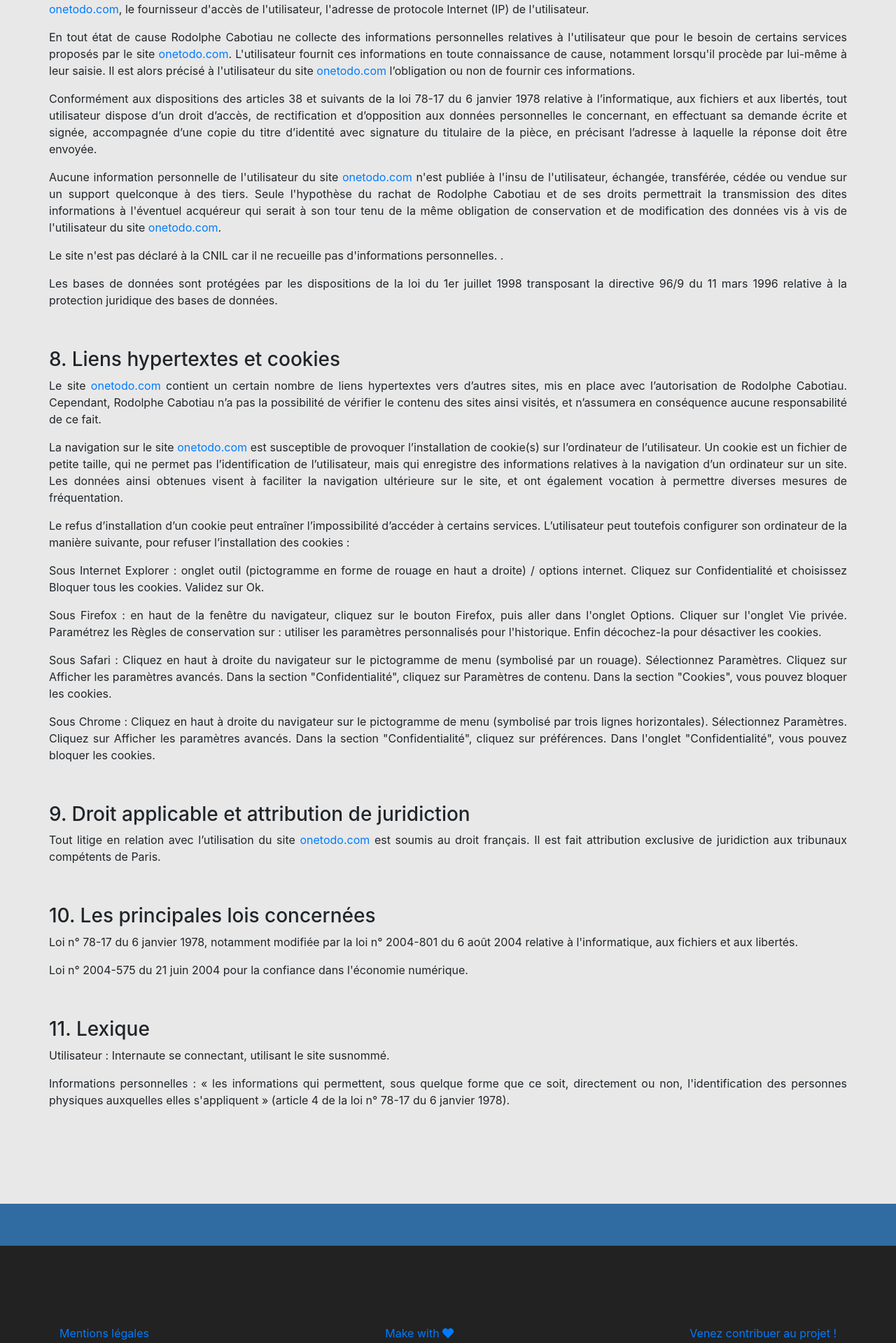
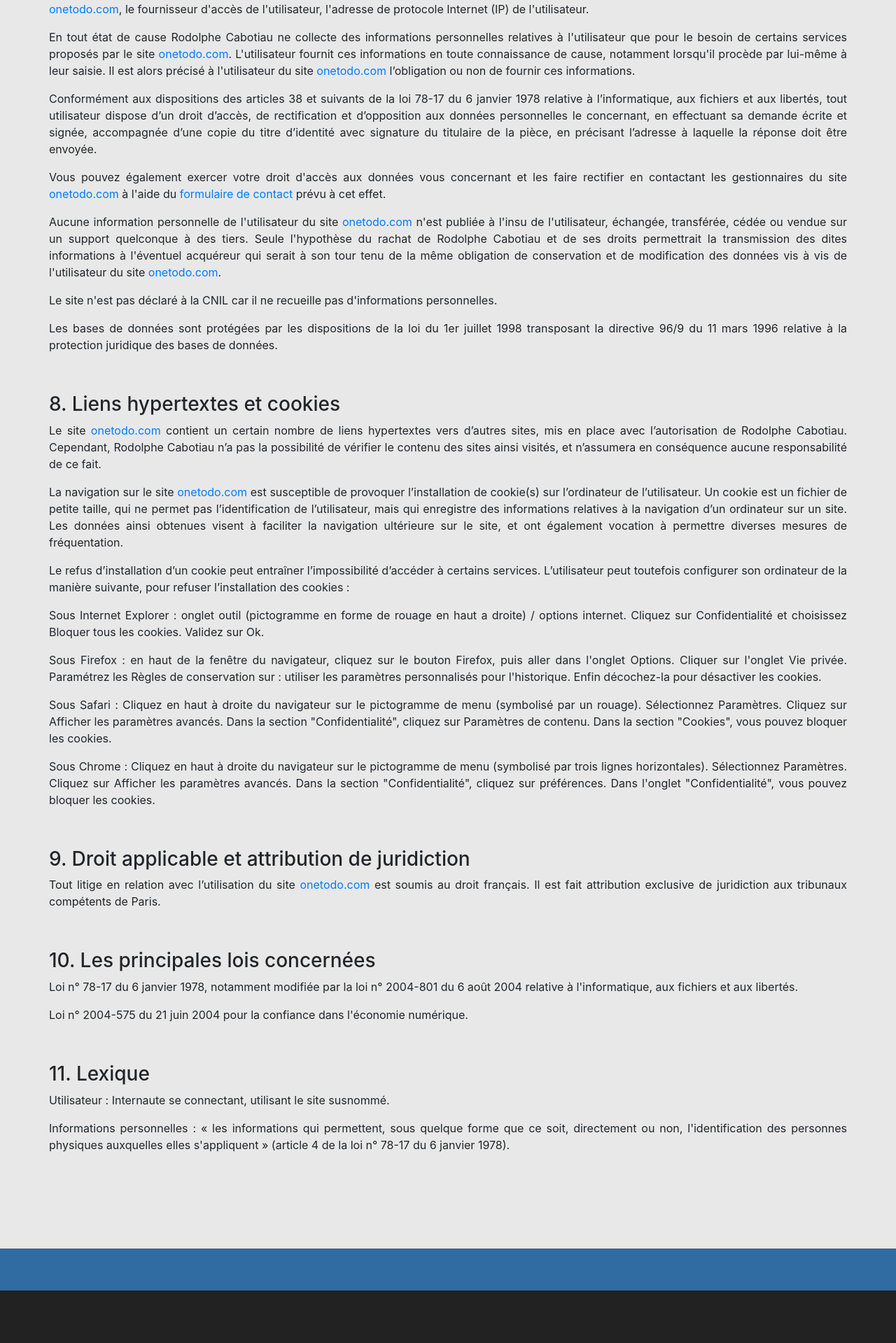
Before and after one commit to Rorothejedi/OC5_onetodo, a PHP site: page /projet_5_openclassrooms/mentions_legales in a window 1280 px wide. Shown: the part 2144-4063 px from the top of the page at 70% size. Run offline with PHP 8.4, Linux system fonts and the light colour scheme; some libraries are stand-ins or nearby versions.

Commit message:
Ajout de la page de contact et modification des mentions légales

```diff
--- a/controller/ControllerPublic.php
+++ b/controller/ControllerPublic.php
@@ -21,6 +21,14 @@ class ControllerPublic extends Alert
 	public function displayLegal()
 	{
 		require('./view/viewPublic/viewLegal.php');
+	}
+
+	/**
+	 * Méthode d'affichage de la page de contact.
+	 */
+	public function displayContact()
+	{
+		require('./view/viewPublic/viewContact.php');
 	}
 
 	/**
@@ -82,6 +90,50 @@ class ControllerPublic extends Alert
 		else
 		{
 			$this->alert_failure('Les données transmises ne sont pas valides', 'mot_de_passe_oublie');
+		}
+	}
+
+	/**
+	 * [processContact description]
+	 */
+	public function processContact()
+	{
+		if (isset($_POST['email']) && !empty($_POST['email'])
+			&& isset($_POST['subject']) && !empty($_POST['subject'])
+			&& isset($_POST['message']) && !empty($_POST['message']))
+		{
+			$email   = htmlspecialchars($_POST['email']);
+			$subject = htmlspecialchars($_POST['subject']);
+			$message = htmlspecialchars($_POST['message']);
+
+			$captcha = new \App\model\Recaptcha('6Le4tVoUAAAAAFRSaFMwnF-GjrPktffvmJnIwNlz');
+
+			if($captcha->checkCode($_POST['g-recaptcha-response']) === true)
+			{
+				if (filter_var($email, FILTER_VALIDATE_EMAIL))
+			    {
+			    	// Envoi du mail
+					$new_mail = new \App\model\Mail($email);
+					$new_mail->send_contact_mail($subject, $message);
+
+					$this->alert_success('Votre message a bien été transmis !');
+
+					header('Location: ./contact');
+					exit();
+			    }
+			    else
+			    {
+					$this->alert_failure('Cette adresse email n\'est pas valide', 'contact');
+			    }
+			}
+			else
+			{
+				$this->alert_failure('Le captcha ne semble pas valide', 'contact');
+			}
+		}
+		else
+		{
+			$this->alert_failure('Les données transmises ne sont pas valides', 'contact');
 		}
 	}
 
@@ -327,7 +379,7 @@ class ControllerPublic extends Alert
 	}
 
 	/**
-	 * [proccesssNewPassword description]
+	 * Permet la création d'un nouveau mot de passe pour l'utilisateur qui en a fait la demande. Récupére les données (GET et POST), vérifie l'authenticité des données et du mot de passe et enregistre ce dernier dans la base de données.
 	 */
 	public function processNewPassword()
 	{
--- a/index.php
+++ b/index.php
@@ -37,6 +37,7 @@ namespace App;
 	$router->get('/connexion', "Public#displayConnection");
 	$router->get('/inscription', "Public#displayRegistration");
 	$router->get('/mentions_legales', "Public#displayLegal");
+	$router->get('/contact', "Public#displayContact");
 	$router->get('/confirmation_inscription', "Public#displayConfirmRegistration");
 	$router->get('/validation_inscription', "Public#displayValidationRegistration");
 	$router->get('/mot_de_passe_oublie', "Public#displayForgottenPassword");
@@ -50,6 +51,7 @@ namespace App;
 
 
 	// Router post
+	$router->post('/processContact', "Public#processContact");
 	$router->post('/processRegistration', "Public#processRegistration");
 	$router->post('/processConnexion', "Public#processConnexion");
 	$router->post('/processForgottenPassword', "Public#processForgottenPassword");
--- a/public/css/stylesheet.css
+++ b/public/css/stylesheet.css
@@ -68,7 +68,23 @@ a.top {
 	height: 250px;
 	display: flex;
 	flex-direction: column;
-	justify-content: center;
+	justify-content: space-around;
+}
+.footer_content .container {
+	height: 100%;
+}
+.footer_content .container div {
+	height: 50%;
+}
+.footer_content .container div a {
+	width: 100%;
+	color: var(--third-color);
+}
+.footer_content .container div:last-child a:last-child {
+	font-size: 0.75rem;
+}
+.footer_content .container div a .fa-heart {
+	color: crimson;
 }
 
 /*---------------------------------------   Legal notice page   -------------------------------------------------*/
@@ -81,6 +97,12 @@ a.top {
 }
 .notice_content:last-child {
 	padding-bottom: 120px;
+}
+
+/*-----------------------------------------   Contact page   ---------------------------------------------------*/
+
+.btn-submit {
+	margin-bottom: 120px !important;
 }
 
 /*-----------------------------------   Connection/Registration page   ------------------------------------------*/
--- a/view/template/templatePublic.php
+++ b/view/template/templatePublic.php
@@ -6,7 +6,7 @@ Réalisé par Rodolphe Cabotiau
 Date de début de projet : 09/05/2018
 Date d'achèvement V1.0: ../06/2018
 
-Dernière mise à jour : 18/05/2018
+Dernière mise à jour : 22/05/2018
 
 -->
 
@@ -48,6 +48,9 @@ Dernière mise à jour : 18/05/2018
 		echo $stylesheet;
 		echo $favicon;
 	?>
+
+	<!-- Intégration ReCaptcha V2 -->
+	<script src='https://www.google.com/recaptcha/api.js'></script>
 </head>
 
 <body>
@@ -84,10 +87,13 @@ Dernière mise à jour : 18/05/2018
 		<div class="footer_element"></div>
 		<div class="footer_content">
 			<div class="container">
-				<div class="d-flex justify-content-between">
-					<a href="mentions_legales">Mentions légales</a>
-					<a href="https://www.linkedin.com/in/rodolphe-cabotiau-234824132/">Make with <i class="fas fa-heart"></i></a>
-					<a href="https://github.com/Rorothejedi/projet_5_openclassrooms">Venez contribuer au projet !</a>
+				<div class="d-flex align-items-end">
+					<a class="text-left" href="https://github.com/Rorothejedi/projet_5_openclassrooms">Venez contribuer au projet !</a>
+					<a class="text-center" href="contact">Contact</a>
+					<a class="text-right" href="mentions_legales">Mentions légales</a>
+				</div>
+				<div class="d-flex align-items-center">
+					<a class="text-center" href="https://www.linkedin.com/in/rodolphe-cabotiau-234824132/">Make with <i class="fas fa-heart fa-xs"></i></a>
 				</div>
 			</div>
 		</div>
--- a/view/viewPublic/viewLegal.php
+++ b/view/viewPublic/viewLegal.php
@@ -57,8 +57,9 @@
 					<p>A l'occasion de l'utilisation du site <a href="<?= $current_url ?>">onetodo.com</a>, peuvent êtres recueillies : l'URL des liens par l'intermédiaire desquels l'utilisateur a accédé au site <a href="<?= $current_url ?>">onetodo.com</a>, le fournisseur d'accès de l'utilisateur, l'adresse de protocole Internet (IP) de l'utilisateur.</p>
 					<p> En tout état de cause Rodolphe Cabotiau ne collecte des informations personnelles relatives à l'utilisateur que pour le besoin de certains services proposés par le site <a href="<?= $current_url ?>">onetodo.com</a>. L'utilisateur fournit ces informations en toute connaissance de cause, notamment lorsqu'il procède par lui-même à leur saisie. Il est alors précisé à l'utilisateur du site <a href="<?= $current_url ?>">onetodo.com</a> l’obligation ou non de fournir ces informations.</p>
 					<p>Conformément aux dispositions des articles 38 et suivants de la loi 78-17 du 6 janvier 1978 relative à l’informatique, aux fichiers et aux libertés, tout utilisateur dispose d’un droit d’accès, de rectification et d’opposition aux données personnelles le concernant, en effectuant sa demande écrite et signée, accompagnée d’une copie du titre d’identité avec signature du titulaire de la pièce, en précisant l’adresse à laquelle la réponse doit être envoyée.</p>
+					<p>Vous pouvez également exercer votre droit d'accès aux données vous concernant et les faire rectifier en contactant les gestionnaires du site <a href="<?= $current_url ?>">onetodo.com</a> à l'aide du <a href="contact">formulaire de contact</a> prévu à cet effet.</p>
 					<p>Aucune information personnelle de l'utilisateur du site <a href="<?= $current_url ?>">onetodo.com</a> n'est publiée à l'insu de l'utilisateur, échangée, transférée, cédée ou vendue sur un support quelconque à des tiers. Seule l'hypothèse du rachat de Rodolphe Cabotiau et de ses droits permettrait la transmission des dites informations à l'éventuel acquéreur qui serait à son tour tenu de la même obligation de conservation et de modification des données vis à vis de l'utilisateur du site <a href="<?= $current_url ?>">onetodo.com</a>.</p>
-					<p>Le site n'est pas déclaré à la CNIL car il ne recueille pas d'informations personnelles. .</p>
+					<p>Le site n'est pas déclaré à la CNIL car il ne recueille pas d'informations personnelles.</p>
 					<p>Les bases de données sont protégées par les dispositions de la loi du 1er juillet 1998 transposant la directive 96/9 du 11 mars 1996 relative à la protection juridique des bases de données.</p>
 				</div>
 				<div>
```
Also changed, not shown: model/Mail.php (+39 -7 lines), model/Recaptcha.php (added, +58 -0 lines), view/viewPublic/viewContact.php (+41 -0 lines).
